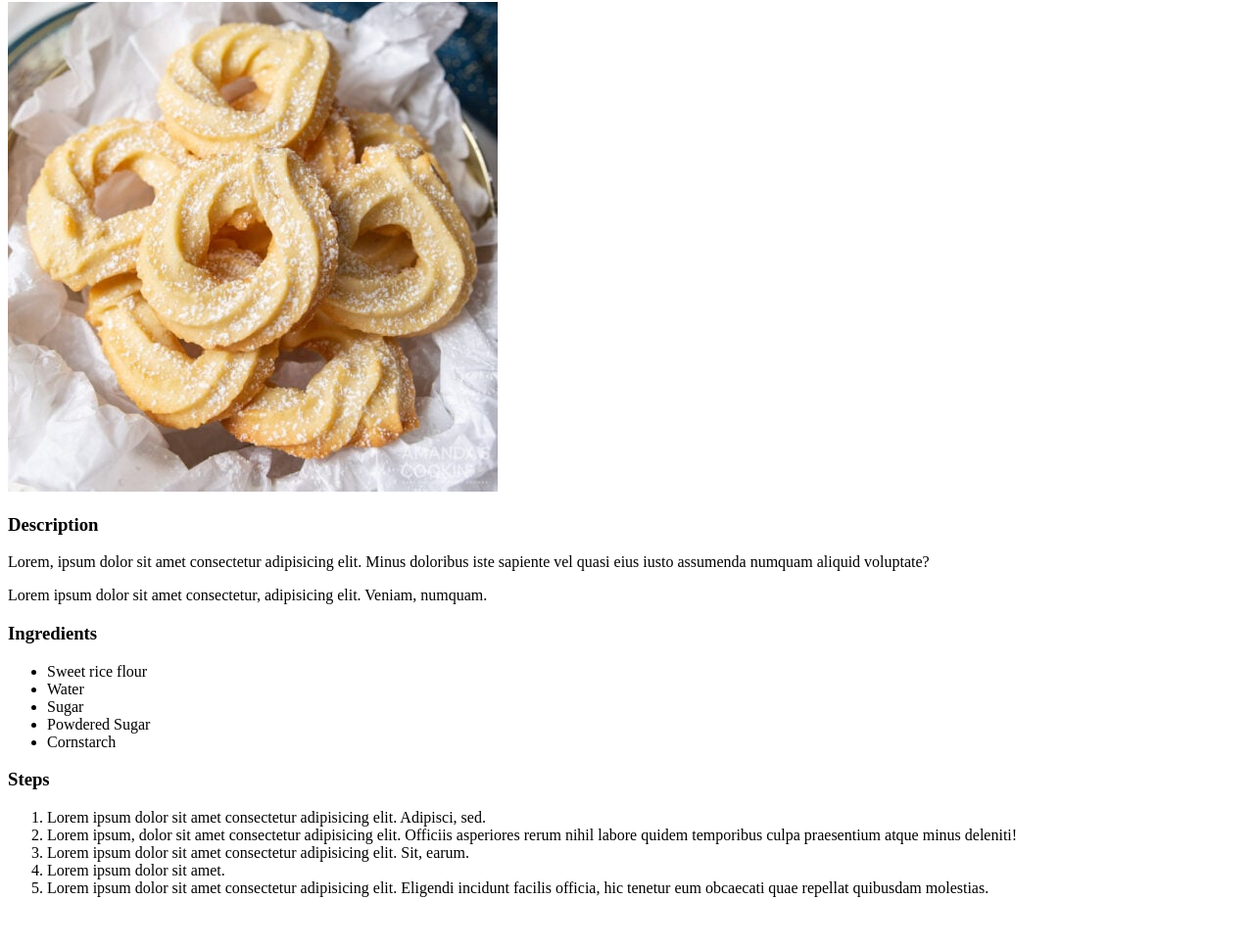
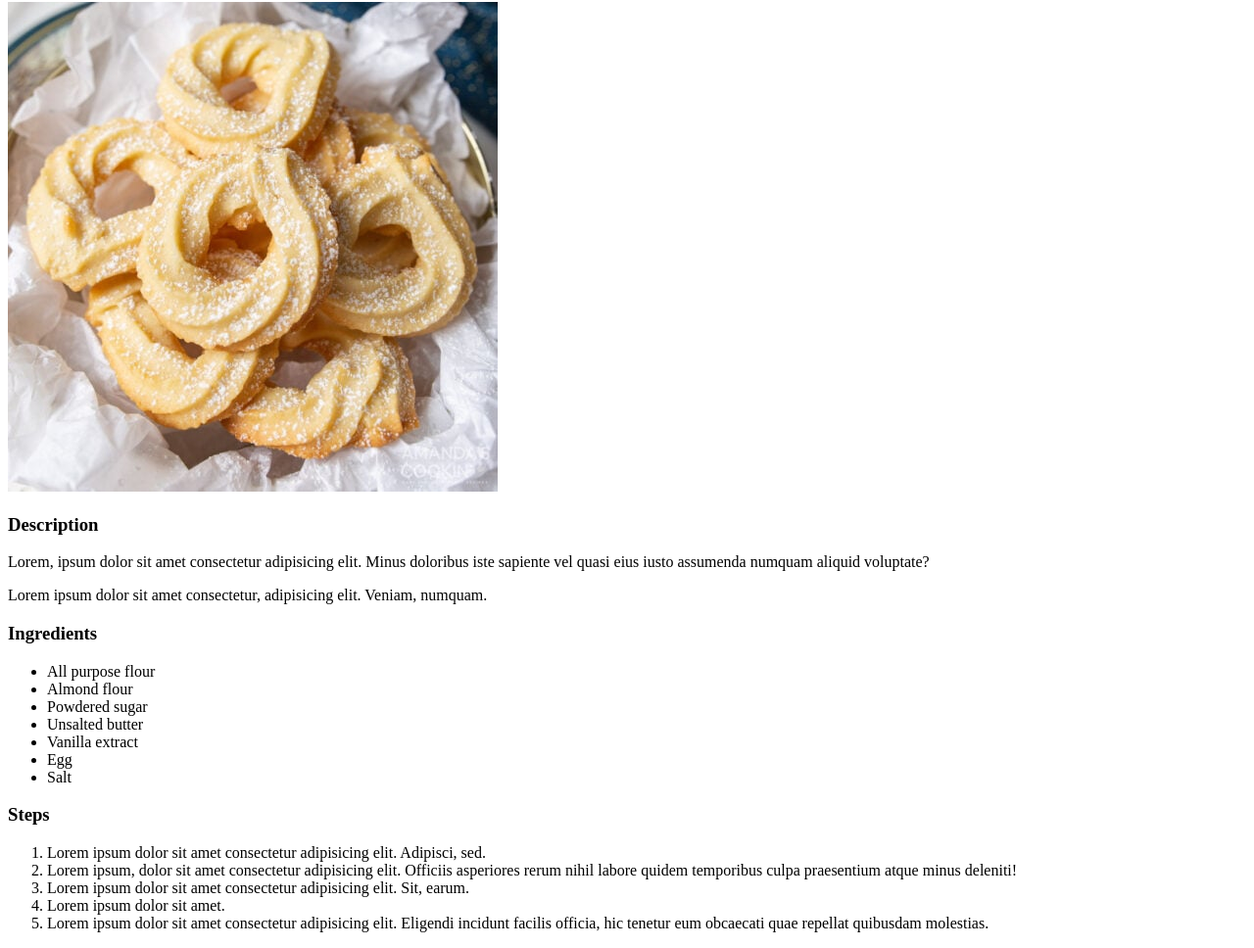
Before and after one commit to katiepb525/odin-recipes, a plain HTML site: page recipes/danish_butter_cookies.html in a window 1280 px wide. Shown: the part 78-1046 px from the top of the page at 98% size. Before the commit the page ends 1010 px from the top, so only its background shows below. Drawn offline with Linux system fonts and the light colour scheme.

Commit message:
Add ingrdients to danish butter cookies

```diff
--- a/recipes/danish_butter_cookies.html
+++ b/recipes/danish_butter_cookies.html
@@ -18,11 +18,13 @@
 
     <h3>Ingredients</h3>
     <ul>
-        <li>Sweet rice flour</li>
-        <li>Water</li>
-        <li>Sugar</li>
-        <li>Powdered Sugar</li>
-        <li>Cornstarch</li>
+        <li>All purpose flour</li>
+        <li>Almond flour</li>
+        <li>Powdered sugar</li>
+        <li>Unsalted butter</li>
+        <li>Vanilla extract</li>
+        <li>Egg</li>
+        <li>Salt</li>
     </ul>
 
     <h3>Steps</h3>
```
